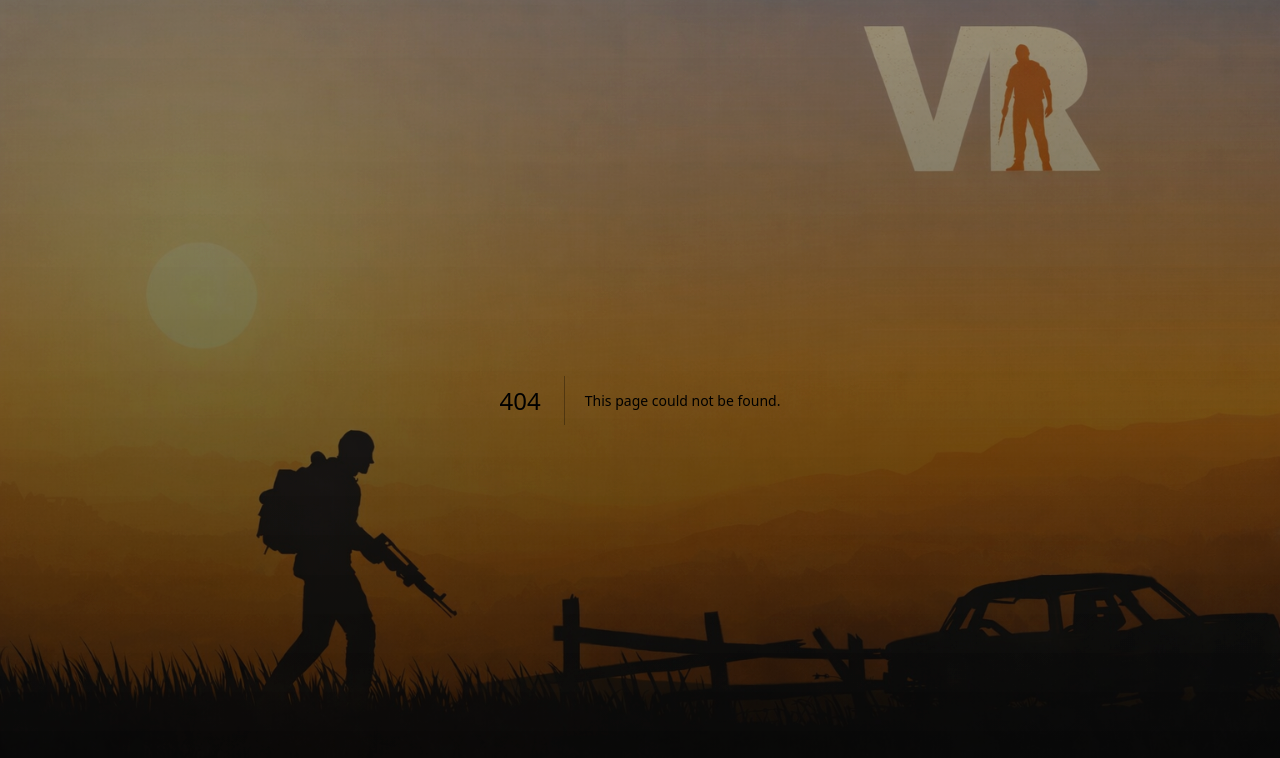
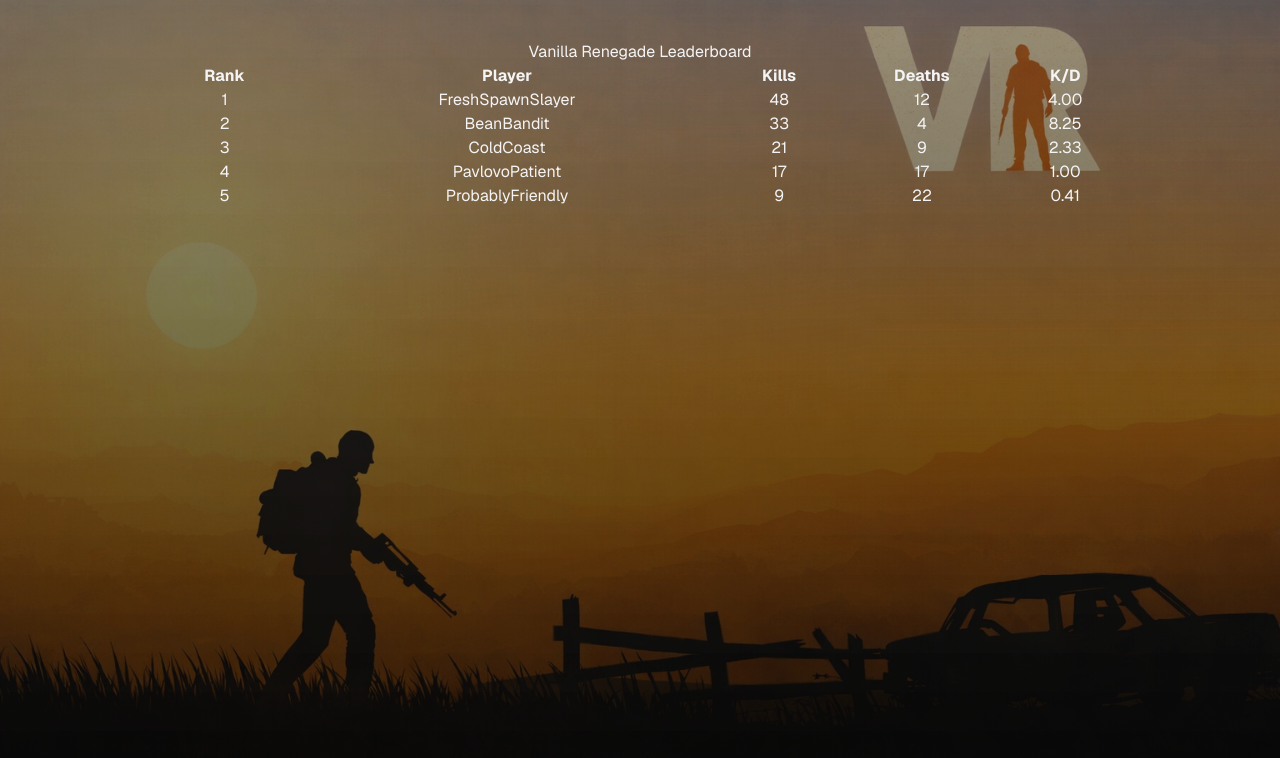
Before and after one commit to VR-Dayz/vanilla-renegade-site, a Next.js app: page /leaderboard in a window 1280 px wide. Before the commit this address had no page. Shown: the top 758 px of the page. Built offline with nearby package versions, Linux system fonts and the light colour scheme.

Commit message:
Create page.tsx

```diff
--- /dev/null
+++ b/src/app/leaderboard/page.tsx
@@ -0,0 +1,62 @@
+"use client";
+
+import { useEffect, useState } from "react";
+
+type Player = {
+  name: string;
+  kills: number;
+  deaths: number;
+};
+
+export default function LeaderboardPage() {
+  const [players, setPlayers] = useState<Player[]>([]);
+
+  async function loadLeaderboard() {
+    const res = await fetch("/mock-leaderboard.json");
+    const data = await res.json();
+
+    const sorted = data.result.entries.sort(
+      (a: Player, b: Player) => b.kills - a.kills
+    );
+
+    setPlayers(sorted);
+  }
+
+  useEffect(() => {
+    loadLeaderboard();
+  }, []);
+
+  return (
+    <main style={{ padding: "40px", textAlign: "center" }}>
+      <h1>Vanilla Renegade Leaderboard</h1>
+
+      <table style={{ margin: "auto", width: "80%", borderCollapse: "collapse" }}>
+        <thead>
+          <tr>
+            <th>Rank</th>
+            <th>Player</th>
+            <th>Kills</th>
+            <th>Deaths</th>
+            <th>K/D</th>
+          </tr>
+        </thead>
+
+        <tbody>
+          {players.map((p, i) => {
+            const kd = (p.kills / Math.max(1, p.deaths)).toFixed(2);
+
+            return (
+              <tr key={i}>
+                <td>{i + 1}</td>
+                <td>{p.name}</td>
+                <td>{p.kills}</td>
+                <td>{p.deaths}</td>
+                <td>{kd}</td>
+              </tr>
+            );
+          })}
+        </tbody>
+      </table>
+    </main>
+  );
+}
```
